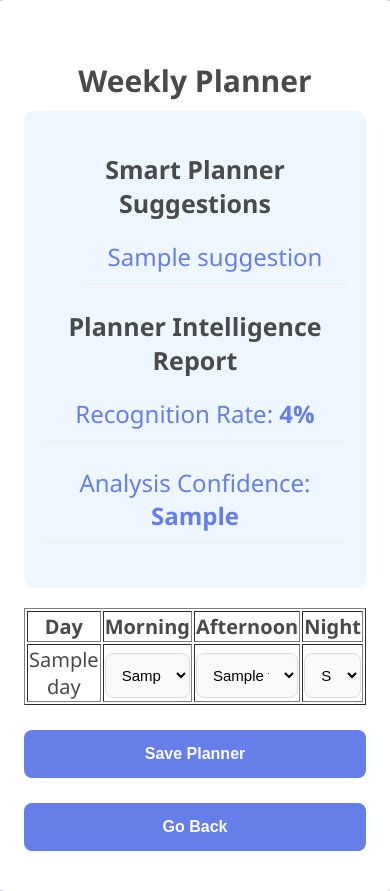
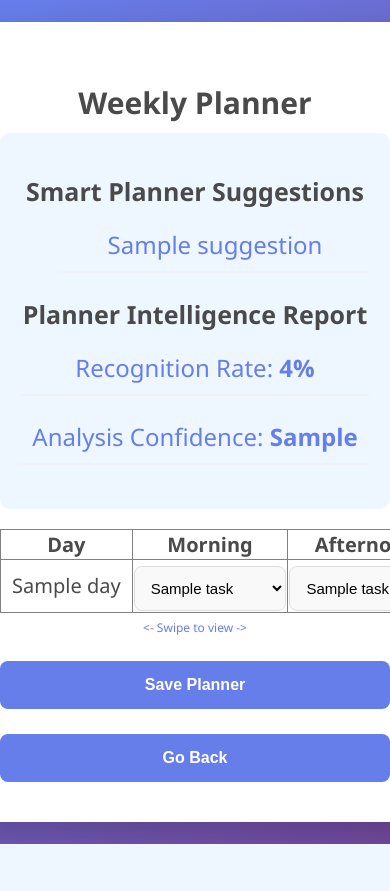
Before and after one commit to IOI4896/GitExercise-Flowcision, a Flask app: template templates/planner.html in a window 390 px wide; the page is wider, and only the part inside the window is pictured. After the commit the page ends 844 px from the top of that part, so only its background shows below. Run offline with Flask 3, Linux system fonts and the light colour scheme; the template is opened without the code that fills it: most values are stand-ins (such as "Sample title", 1, 10 or a date in 2020).

Commit message:
Enhance planner layout with scrollable table
Added a scrollable container for the planner table and improved responsiveness for smaller screens.

```diff
--- a/templates/planner.html
+++ b/templates/planner.html
@@ -39,6 +39,27 @@
             box-sizing: border-box;
             background-color: #f9f9f9;
             font-size: 15px;
+            }
+            .planner-scroll {
+                width: 100%;
+                overflow-x: auto;
+                -webkit-overflow-scrolling: touch;
+            }
+            .planner-scroll::after {
+                display: none;
+            }
+            @media (max-width: 768px) {
+                .planner-scroll::after {
+                    content: "<- Swipe to view ->";
+                    display: block;
+                    text-align: center;
+                    font-size: 12px;
+                    color: #667eea;
+                    margin-top: 6px;
+                }
+            }
+            .planner-scroll::-webkit-scrollbar {
+                display: none;
             }
             button {
                 width: 100%;
@@ -125,7 +146,8 @@
             </div>
 
             <form method = "POST">
-                <table border="1" style="margin: 0 auto; width: 80%;">
+                <div class = "planner-scroll">
+                    <table border="1" style="margin: 0 auto; width: 80%; min-width: 600px; border-collapse: collapse;">
                         <tr>
                             <th>Day</th>
                             <th>Morning</th>
@@ -184,6 +206,7 @@
                         {% endfor %}
 
                     </table>
+                </div>
 
                 <button type = "submit">Save Planner</button>
             </form>
```
Lines whose indentation alone changed are shown as unchanged.
